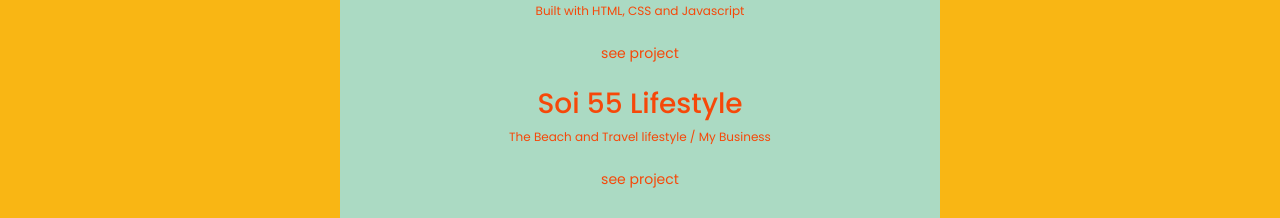
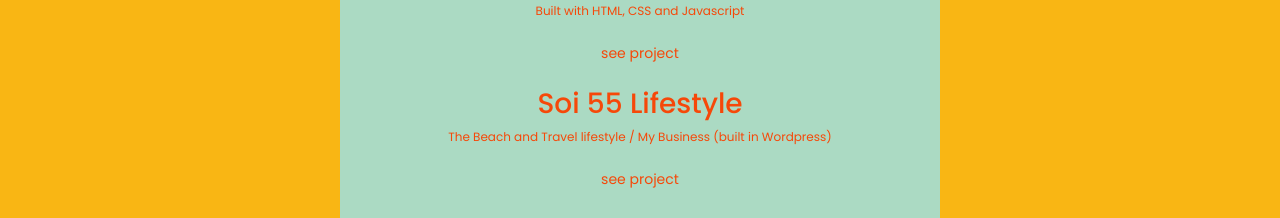
Before and after one commit to CandiceTomkins/cascais-mini-guide, a React (Create React App) app: page / in a window 1280 px wide. Shown: the part 2040-2258 px from the top of the page. Built offline with nearby package versions, Linux system fonts and the light colour scheme.

Commit message:
Update Projects.js

```diff
--- a/src/Projects.js
+++ b/src/Projects.js
@@ -24,7 +24,7 @@
 
 
           <h3>Soi 55 Lifestyle</h3>
-          <p className="project-paragraph">The Beach and Travel lifestyle / My Business</p>
+          <p className="project-paragraph">The Beach and Travel lifestyle / My Business (built in Wordpress)</p>
           <a href="https://soi55lifestyle.com/" className="btn btn-project mb-3" alt="soi 55 lifestyle link">see project</a>
                    </div>
 
```
